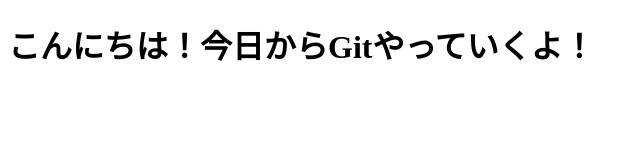
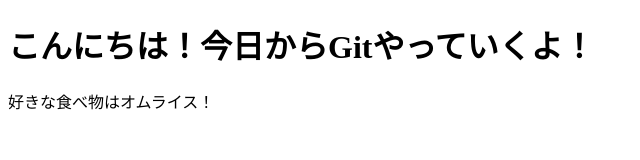
Before and after one commit to sunoo-hoshi/sunoo, a plain HTML site: page index.html in a window 1280 px wide. Shown: the whole page, without its empty margins (0-640 px from the left). Drawn offline with Linux system fonts and the light colour scheme.

Commit message:
farst food

```diff
--- a/index.html
+++ b/index.html
@@ -8,5 +8,6 @@
 </head>
 <body>
     <h1>こんにちは！今日からGitやっていくよ！</h1>
+    <p>好きな食べ物はオムライス！</p>
 </body>
 </html>
```
